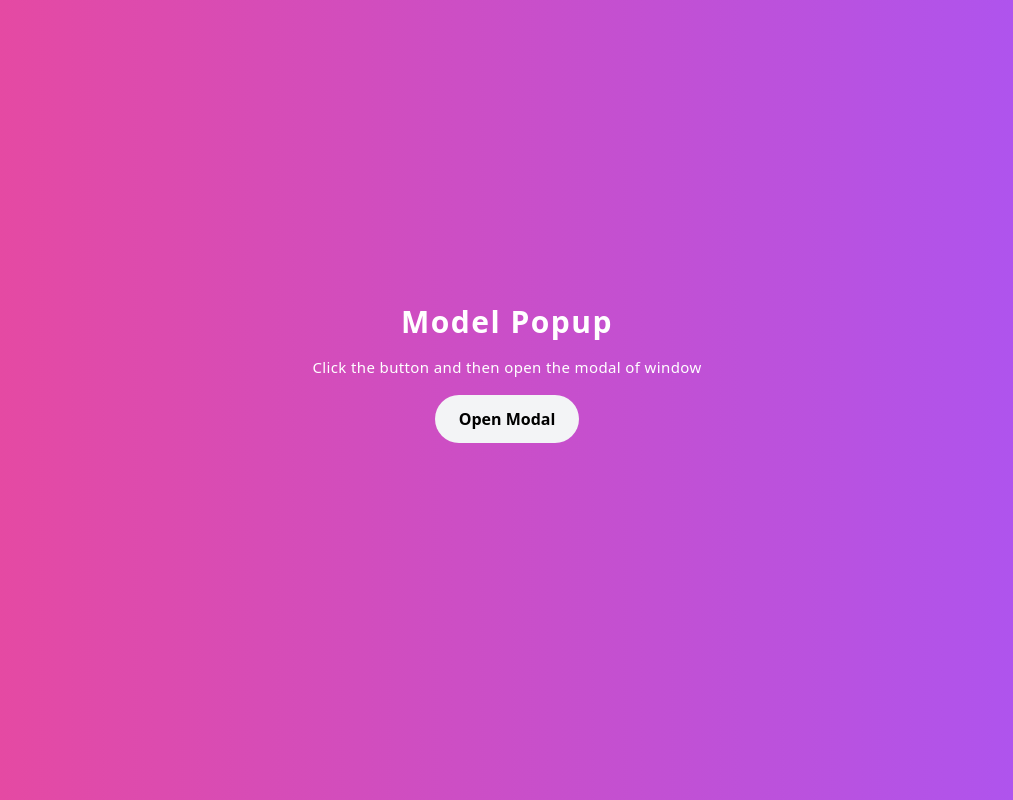
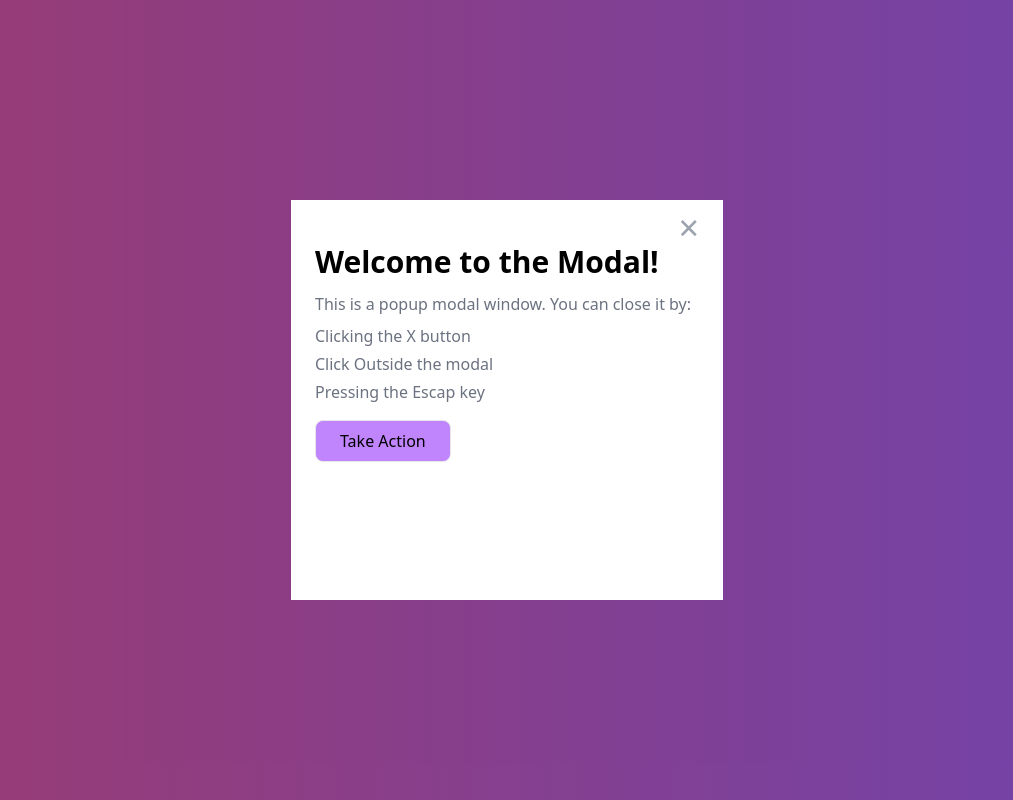
Before and after one commit to hasnainasif0761/Javascript-Modal-Popup, a plain HTML site: page index.html in a window 1280 px wide. Both pictures are taken after a click on the button "Open Modal". Shown: the whole page, without its empty margins (133-1146 px from the left). Drawn offline with nearby package versions, Linux system fonts and the light colour scheme.

Commit message:
3-Updation

```diff
--- a/index.html
+++ b/index.html
@@ -15,11 +15,36 @@
     </div>
 
     <!-- Modal Structure -->
+    <div id="modal" class="w-full h-screen bg-gray-800/40 fixed flex justify-center items-center hidden">
+        <div class="w-[27rem] h-1/2 bg-white text-start px-6 py-2 ">
+            <button id="closeModal" class="text-4xl float-right text-gray-400">&times;</button>
+            <h2 class="mt-9 text-3xl font-bold mb-3">Welcome to the Modal!</h2>
+            <p class="text-gray-500 mb-2">This is a popup modal window. You can close it by:</p>
+            <ul>
+                <li class="text-gray-500 mb-1">Clicking the X button</li>
+                <li class="text-gray-500 mb-1">Click Outside the modal</li>
+                <li class="text-gray-500 mb-1">Pressing the Escap key</li>
+            </ul>
+            <button class="action-btn px-6 py-2 border rounded-lg mt-3 bg-purple-400">Take Action</button>
+        </div>
+    </div>
 
-
-
-
-
+    <script>
+       let OpenModal = document.getElementById('openModal');
+       let modal = document.getElementById('modal');
+       let closeModal = document.getElementById('closeModal');
+       OpenModal.addEventListener('click',()=>{
+        modal.style.display = 'flex';
+       })
+       closeModal.addEventListener('click',()=>{
+        modal.style.display = 'none'
+       })
+       document.addEventListener('keydown',()=>{
+        if(event.key == 'Escape'){
+            modal.style.display = 'none';
+        }
+       })
+    </script>
 
 </body>
 </html>
```
